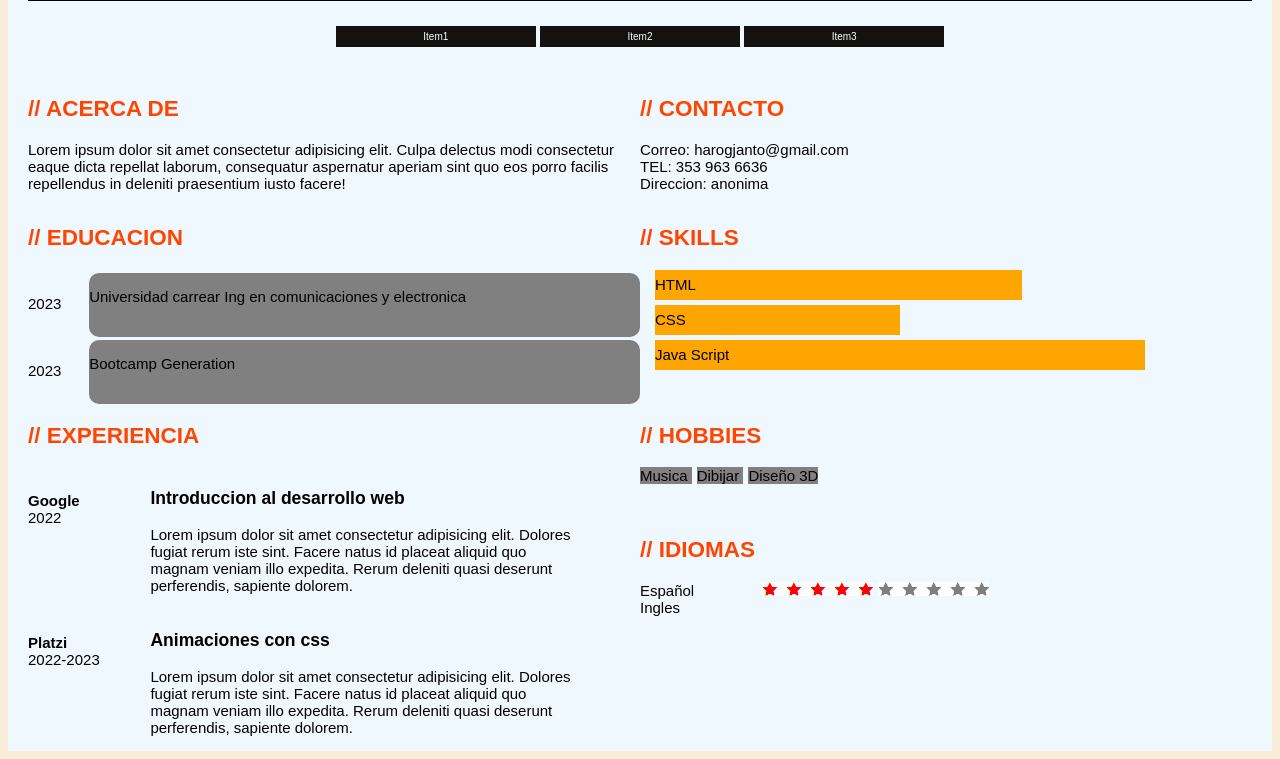
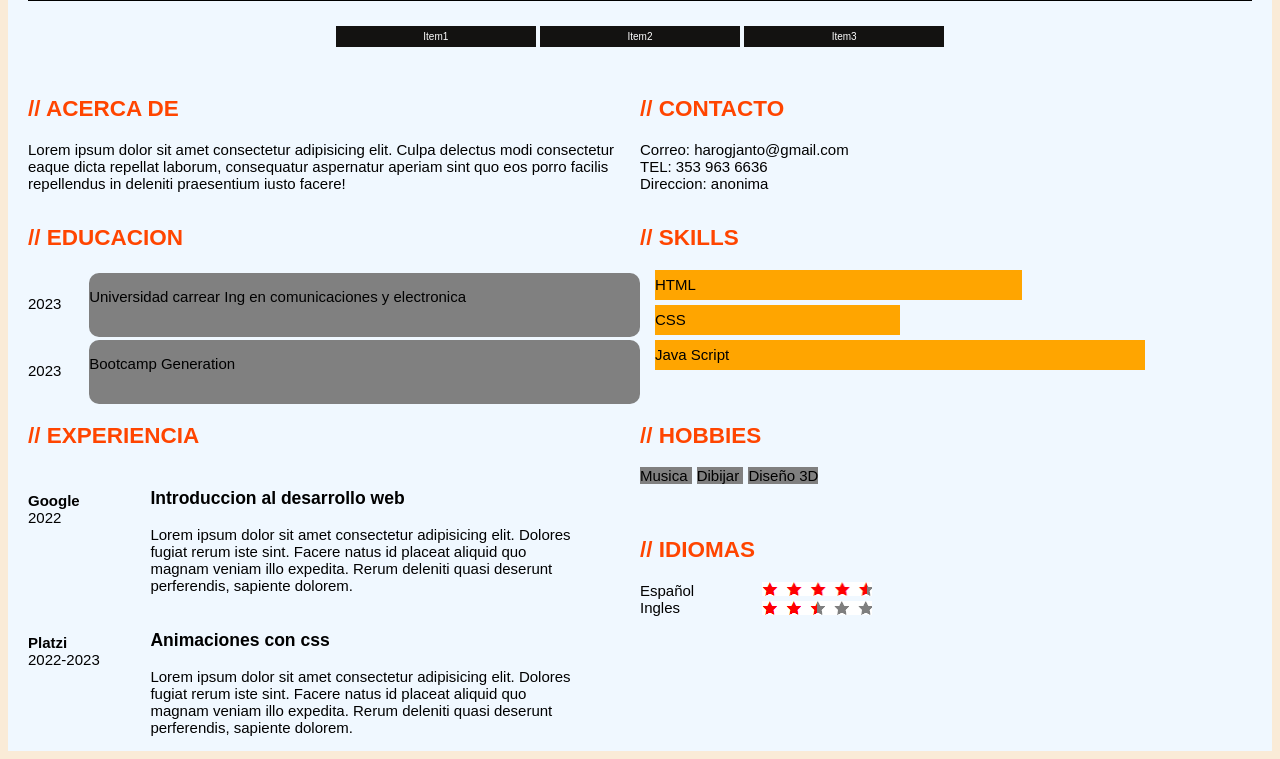
Before and after one commit to JAHG07/JoseAntonioHG_CH23, a plain HTML site: page Intro_web_5/pages/CV.html in a window 1280 px wide. Shown: the part 296-1055 px from the top of the page. Drawn offline with Linux system fonts and the light colour scheme.

Commit message:
CV con estrellas en idiomas

```diff
--- a/Intro_web_5/pages/CV.html
+++ b/Intro_web_5/pages/CV.html
@@ -145,8 +145,12 @@
                                     <div>Ingles</div>
                                 </div>
                                 <div class="star2">
-                                    <img src="../img/star-red.png" alt="">
-                                    <img src="../img/star-grey.png" alt="">
+                                    <div class="pint">
+                                        <div class="pintre"></div>
+                                    </div>
+                                    <div class="pint">
+                                        <div class="pintri"></div>
+                                    </div>
                                 </div>
                             </div>
                         </article>
--- a/Intro_web_5/styles/CV.css
+++ b/Intro_web_5/styles/CV.css
@@ -133,3 +133,23 @@ span{
 .star2{
     width: 50%;
 }
+.pint{
+    width: 110px;
+    height: 14px;
+    background: url(../img/star-grey.png);
+    margin-bottom: 5px;
+}
+.pintre{
+    width: 95%;
+    height: 14px;
+    background: url(../img/star-red.png);
+    background-repeat: no-repeat;
+    margin-bottom: 5px;
+}
+.pintri{
+    width: 50%;
+    height: 14px;
+    background: url(../img/star-red.png);
+    background-repeat: no-repeat;
+    margin-bottom: 5px;
+}
```
